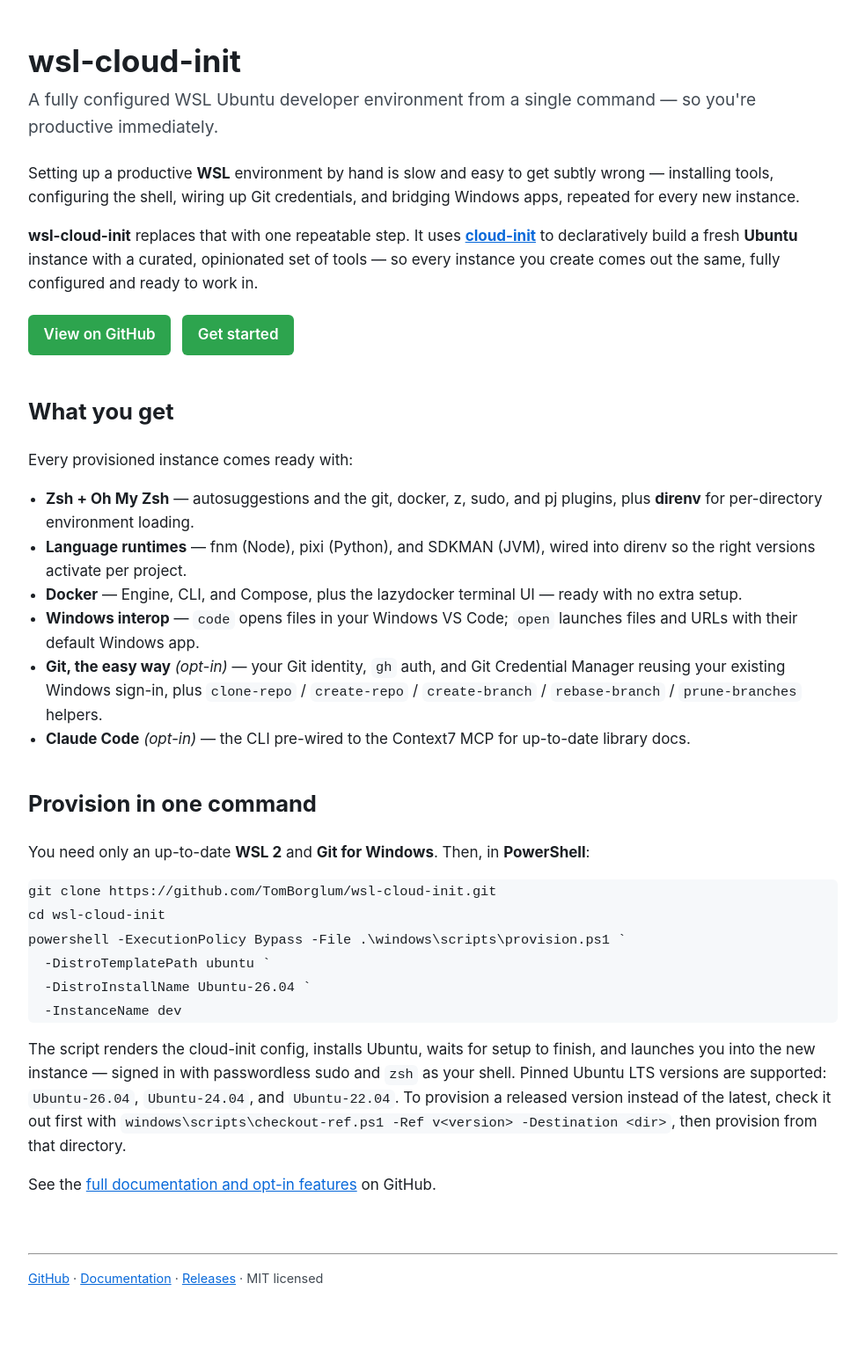
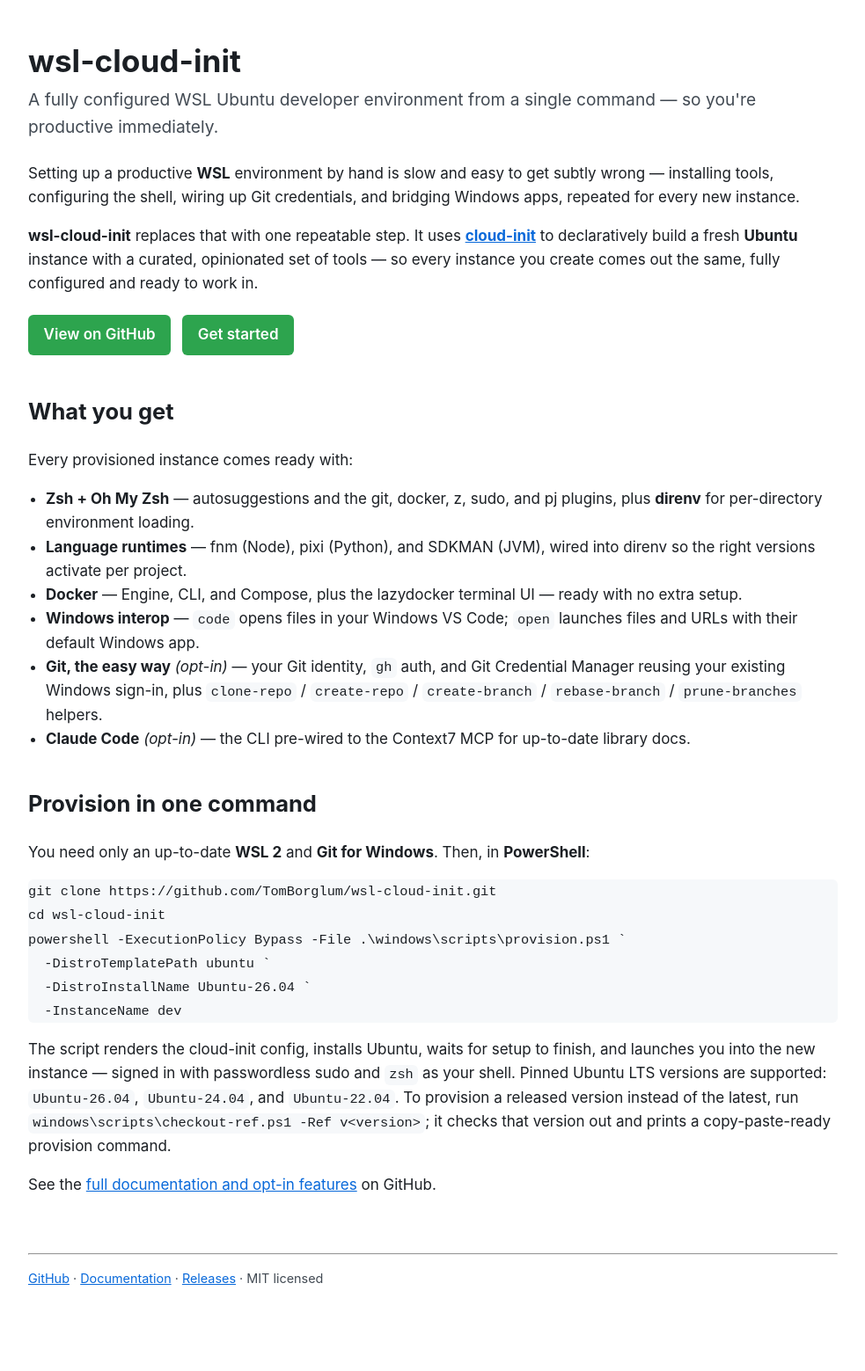
Before and after one commit to TomBorglum/wsl-cloud-init, a Jekyll site: the page built from docs/index.md, in a window 1280 px wide. Shown: the whole page at 88% size, without its empty margins (148-1131 px from the left). Built offline with Jekyll 4.4.1, drawn with Linux system fonts in a browser that asks for light colours.

Commit message:
feat: default destination and copy-paste hint for checkout-ref.ps1
Make -Destination optional (defaults to %TEMP%\wsl-cloud-init-<ref> with a
confirmation prompt), resolve it to an absolute path, and build the follow-up
provision command from the checked-out script's own parameter declaration so it
is copy-paste-runnable from any folder without a cd. Docs carry a worked example.

Co-Authored-By: Claude Opus 4.8 <noreply@anthropic.com>

```diff
--- a/docs/index.md
+++ b/docs/index.md
@@ -52,8 +52,8 @@ The script renders the cloud-init config, installs Ubuntu, waits for setup to
 finish, and launches you into the new instance — signed in with passwordless sudo
 and `zsh` as your shell. Pinned Ubuntu LTS versions are supported: `Ubuntu-26.04`,
 `Ubuntu-24.04`, and `Ubuntu-22.04`. To provision a released version instead of the
-latest, check it out first with `windows\scripts\checkout-ref.ps1 -Ref v<version>
--Destination <dir>`, then provision from that directory.
+latest, run `windows\scripts\checkout-ref.ps1 -Ref v<version>`; it checks that version
+out and prints a copy-paste-ready provision command.
 
 See the [full documentation and opt-in features](https://github.com/TomBorglum/wsl-cloud-init#readme)
 on GitHub.
```
Also changed, not shown: README.md, 1 other file.
